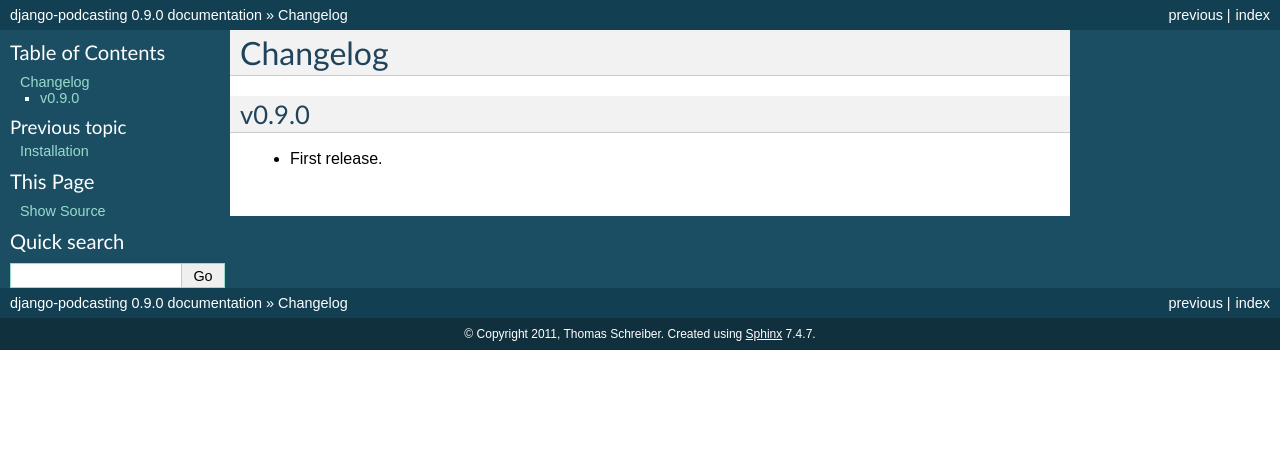
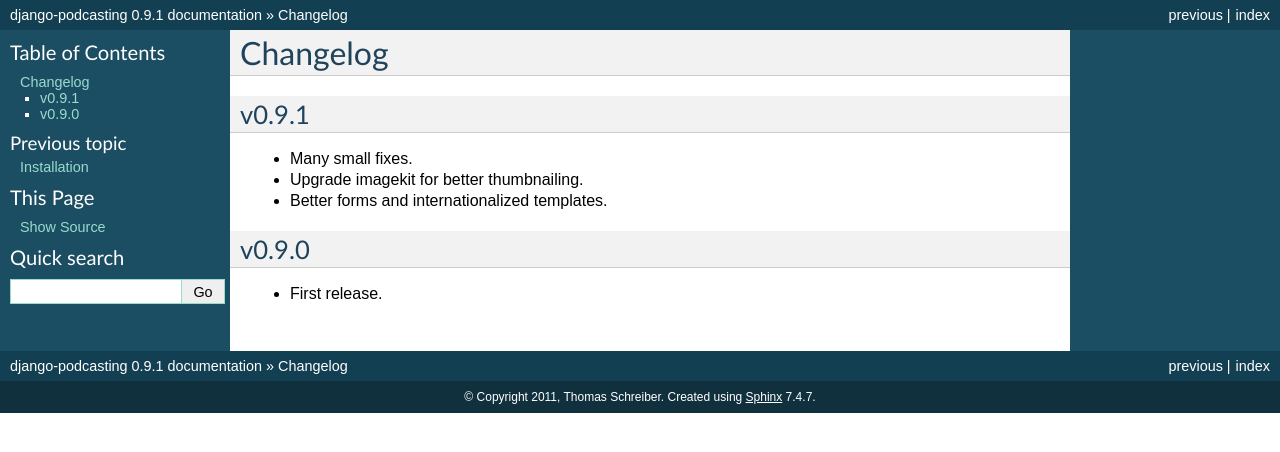
Before and after one commit to rizumu/django-podcasting, a Sphinx documentation site: the page built from docs/changelog.rst, in a window 1280 px wide. Shown: the top 452 px of the page. Built offline with Sphinx 7.4.7, drawn with Linux system fonts in a browser that asks for light colours.

Commit message:
bump version to 0.9.1

```diff
--- a/docs/changelog.rst
+++ b/docs/changelog.rst
@@ -1,5 +1,14 @@
 Changelog
 =========
+
+v0.9.1
+------
+
+- Many small fixes.
+
+- Upgrade imagekit for better thumbnailing.
+
+- Better forms and internationalized templates.
 
 v0.9.0
 ------
--- a/docs/conf.py
+++ b/docs/conf.py
@@ -48,9 +48,9 @@
 # built documents.
 #
 # The short X.Y version.
-version = '0.9.0'
+version = '0.9.1'
 # The full version, including alpha/beta/rc tags.
-release = '0.9.0'
+release = '0.9.1'
 
 # The language for content autogenerated by Sphinx. Refer to documentation
 # for a list of supported languages.
--- a/podcasting/__init__.py
+++ b/podcasting/__init__.py
@@ -1,4 +1,5 @@
-VERSION = (0, 9, 0, "f", 0) # following PEP 386
+# If you change this version, change it also in docs/conf.py
+VERSION = (0, 9, 1, "f", 0) # following PEP 386
 DEV_N = None
 
 
```
